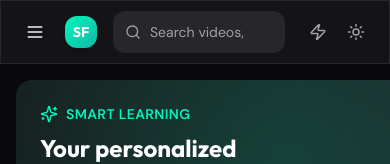
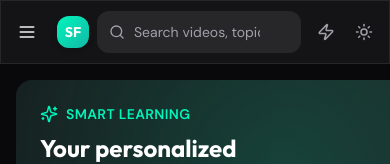
Before and after one commit to SurajPatil1404/StreamFlow, a React (Vite) app: page / in a window 390 px wide. Shown: the top 164 px of the page. Built offline with nearby package versions, Linux system fonts and the light colour scheme.

Commit message:
fix: fix Navbar responsive layout on mobile

```diff
--- a/src/components/Navbar.jsx
+++ b/src/components/Navbar.jsx
@@ -1,3 +1,4 @@
+// 🏁 Final Responsive Fix - Prithviraj | April 25
 // Updated by Prithviraj - Added search bar and dark mode toggle
 // src/components/Navbar.jsx
 import React, { useState } from "react";
@@ -27,7 +28,8 @@ export default function Navbar() {
 
   return (
     <header className="fixed top-0 left-0 right-0 z-50 h-16 glass border-b border-zinc-200 dark:border-zinc-800">
-      <div className="flex items-center h-full px-4 gap-4">
+      {/* Final mobile spacing - April 25 */}
+      <div className="flex items-center h-full px-2 sm:px-4 gap-2 sm:gap-4">
         {/* Left — hamburger + logo */}
         <div className="flex items-center gap-3 min-w-0">
           <button
```
